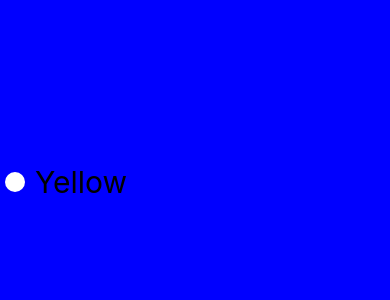
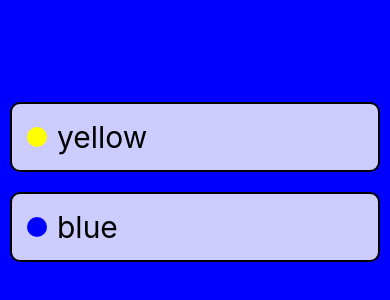
Before and after one commit to aaronarich/hello-world-expo, a React Native app: screen / in a window 390 px wide. Shown: the part 240-540 px from the top of the page. Built offline with nearby package versions, Linux system fonts and the light colour scheme.

Commit message:
Add new styles and touchable highlight components

```diff
--- a/App.js
+++ b/App.js
@@ -1,18 +1,20 @@
 import React from "react";
-import { StyleSheet, Text, View, StatusBar } from "react-native";
+import { StyleSheet, Text, View, TouchableHighlight } from "react-native";
 
 const styles = StyleSheet.create({
-  defaultText: {
-    fontSize: 60,
-    fontWeight: "bold",
-    fontFamily: "Helvetica",
-    color: "#f9f9f9",
-    padding: 36
-  },
   container: {
     flex: 1,
-    flexDirection: "row",
-    alignItems: "center"
+    justifyContent: "center",
+    alignItems: "center",
+    backgroundColor: "#F5FCFF"
+  },
+  button: {
+    margin: 10,
+    padding: 10,
+    borderWidth: 2,
+    borderRadius: 10,
+    alignSelf: "stretch",
+    backgroundColor: "rgba(255,255,255,.8)"
   },
   row: {
     flexDirection: "row",
@@ -48,10 +50,27 @@ export default class App extends React.Component {
     const { backgroundColor } = this.state;
     return (
       <View style={[styles.container, { backgroundColor }]}>
-        <View style={styles.row}>
-          <View style={styles.sample} />
-          <Text style={styles.text}>Yellow</Text>
-        </View>
+        <TouchableHighlight
+          style={styles.button}
+          onPress={() => this.changeColor("yellow")}
+          underlayColor="orange"
+        >
+          <View style={styles.row}>
+            <View style={[styles.sample, { backgroundColor: "yellow" }]} />
+            <Text style={styles.text}>yellow</Text>
+          </View>
+        </TouchableHighlight>
+
+        <TouchableHighlight
+          style={styles.button}
+          onPress={() => this.changeColor("blue")}
+          underlayColor="orange"
+        >
+          <View style={styles.row}>
+            <View style={[styles.sample, { backgroundColor: "blue" }]} />
+            <Text style={styles.text}>blue</Text>
+          </View>
+        </TouchableHighlight>
       </View>
     );
   }
```
